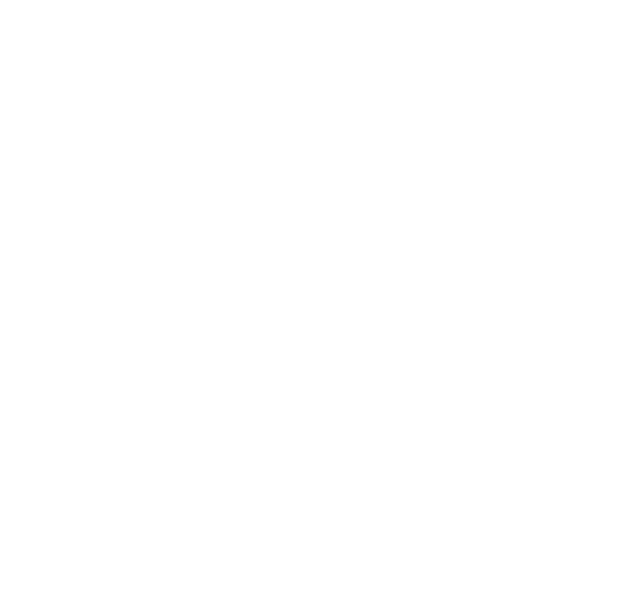
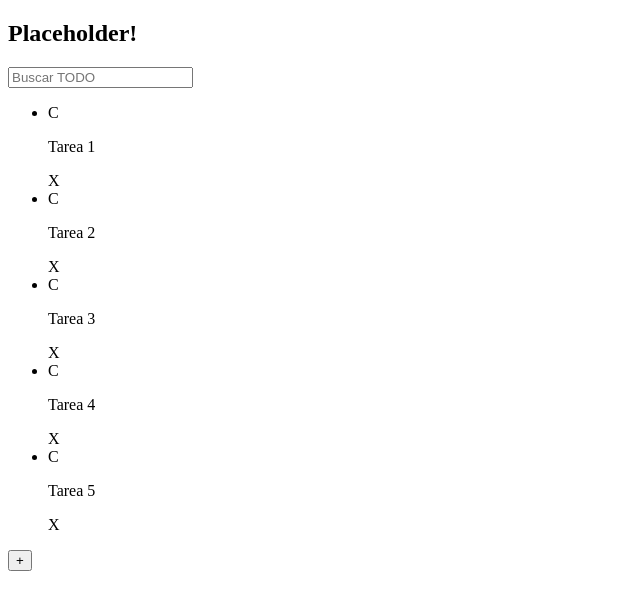
Before and after one commit to ludwingperezt/todo-intro-react, a React (Create React App) app: page / in a window 1280 px wide. Shown: the top 610 px of the page, without its empty margins (0-640 px from the left). Built offline with nearby package versions, Linux system fonts and the light colour scheme.

Commit message:
Agregar componentes base.
* Se agregaron los componentes básicos de la aplicación pero solo en
  maquetación, sin ninguna funcionalidad o estilo.

```diff
--- a/src/App.js
+++ b/src/App.js
@@ -1,24 +1,29 @@
 import React from "react";
+import { TodoCounter } from "./components/TodoCounter";
+import { TodoSearch } from "./components/TodoSearch.js";
+import { TodoList } from "./components/TodoList.js";
+import { TodoItem } from "./components/TodoItem.js";
+import { CreateTodoButton } from "./components/CreateTodoButton.js";
 
 const todos = [
-  {text: 'Tarea 1', completed: false},
-  {text: 'Tarea 2', completed: false},
-  {text: 'Tarea 3', completed: false},
-  {text: 'Tarea 4', completed: false},
-  {text: 'Tarea 5', completed: false}
+  {id: 0, text: 'Tarea 1', completed: false},
+  {id: 1, text: 'Tarea 2', completed: false},
+  {id: 2, text: 'Tarea 3', completed: false},
+  {id: 3, text: 'Tarea 4', completed: false},
+  {id: 4, text: 'Tarea 5', completed: false}
 ]
 
 function App() {
   return (
     <React.Fragment>
-      {/*
+
       <TodoCounter />
       <TodoSearch />
       <TodoList>
-        {todos.map(todoItem => (<TodoItem />))}
+        {todos.map(todoItem => (<TodoItem key={todoItem.id} text={todoItem.text} />))}
       </TodoList>
       <CreateTodoButton />
-      */}
+
     </React.Fragment>
 
   );
--- /dev/null
+++ b/src/components/CreateTodoButton.js
@@ -0,0 +1,9 @@
+import React from "react";
+
+function CreateTodoButton(){
+    return(
+        <button>+</button>
+    );
+}
+
+export { CreateTodoButton};
--- /dev/null
+++ b/src/components/TodoCounter.js
@@ -0,0 +1,29 @@
+import React from "react";
+
+function TodoCounter() {
+    return (
+        <h2>Placeholder!</h2>
+    );
+}
+
+/**
+ * Con esta exportación:
+ * export default TodoCounter;
+ *
+ * Es posible cambiar el nombre del elemento en el punto de importación,
+ * por ejemplo, esto sería válido:
+ *
+ * import xxx from './components/TodoCounter';
+ *
+ * ==========================================================================
+ *
+ * Con este otro tipo de importación se obliga a cualquiera que importe
+ * la función a usar el mismo nombre que se le ha dado en la exportación,
+ *
+ * export { TodoCounter };
+ *
+ * Por ejemplo:
+ *
+ * import { TodoCounter } from './components/TodoCounter';
+ */
+export { TodoCounter };
--- /dev/null
+++ b/src/components/TodoItem.js
@@ -0,0 +1,13 @@
+import React from "react";
+
+function TodoItem(props){
+    return(
+        <li>
+            <span>C</span>
+            <p>{props.text}</p>
+            <span>X</span>
+        </li>
+    );
+}
+
+export { TodoItem };
--- /dev/null
+++ b/src/components/TodoList.js
@@ -0,0 +1,13 @@
+import React from "react";
+
+function TodoList(props){
+    return(
+        <section>
+            <ul>
+                {props.children}
+            </ul>
+        </section>
+    );
+}
+
+export { TodoList};
--- /dev/null
+++ b/src/components/TodoSearch.js
@@ -0,0 +1,9 @@
+import React from "react";
+
+function TodoSearch() {
+    return (
+        <input placeholder="Buscar TODO" />
+    );
+}
+
+export { TodoSearch };
```
Also changed, not shown: notas/02.md (+29 -0 lines).
